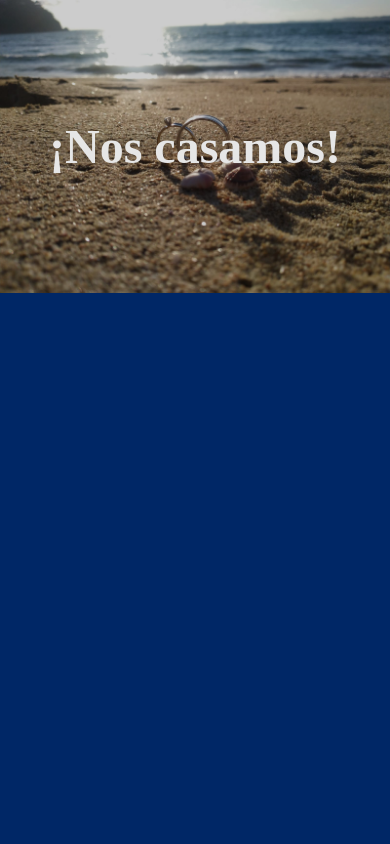
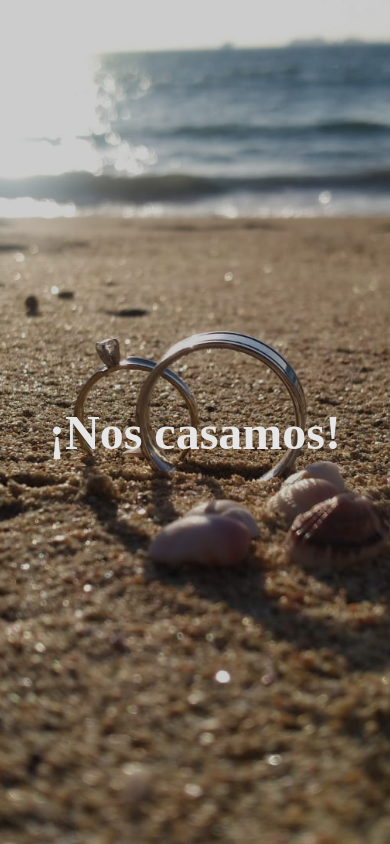
Before and after one commit to VGM137/weddingInvitation, a React app: page /#/ in a window 390 px wide. Built offline with nearby package versions, Linux system fonts and the light colour scheme; a web font is replaced by a local one.

Commit message:
New carousel display with Hero

```diff
--- a/src/assets/styles/components/Carousel.scss
+++ b/src/assets/styles/components/Carousel.scss
@@ -1,7 +1,6 @@
 .carousel{
-  overflow: hidden;
   width: 100%;
-/*   height: 100vh; */
+  height: 100vh;
   margin: auto;
   display: block;
   position: absolute;
--- a/src/assets/styles/components/InfoContainer.scss
+++ b/src/assets/styles/components/InfoContainer.scss
@@ -1,6 +1,6 @@
 .info-container{
   display: grid;
-  grid-template-rows: repeat(6,100vh);
+  grid-template-rows: repeat(7,100vh);
   height: 100%;
   width: 100%;
   position: absolute;
--- a/src/assets/styles/components/Photo.scss
+++ b/src/assets/styles/components/Photo.scss
@@ -8,7 +8,7 @@
   overflow: hidden;
   align-items: center;
   justify-content: center;
-/*   border-radius: 15px; */
+  transform: scale(1.1)
 }
 .photo{
   max-width: 960px;
@@ -21,16 +21,29 @@
 
 @keyframes grow {
   from {
-    transform: scale(0.9)
+    transform: scale(1)
   }
   to {
-    transform: scale(1)
+    transform: scale(1.1)
   }
 }
 
 .photoOne{
   filter: brightness(.8);
   z-index: 0;
+  height: 100vh;
+  width: auto;
+}
+.photoOne-container{
+  width: auto;
+  display: inline-flex;
+  margin: auto;
+  animation-name: grow;
+  animation-duration: 2s;
+  overflow: hidden;
+  align-items: center;
+  justify-content: center;
+  transform: scale(1.1)
 }
 
 @media screen and (max-width: 767px){
@@ -38,7 +51,6 @@
     width: 100%;
     display: inline-flex;
     height: fit-content;
-    margin: 0;
   }
   .photoOne-container{
     border-radius: 0;
--- a/src/components/Carousel.jsx
+++ b/src/components/Carousel.jsx
@@ -1,8 +1,8 @@
 import React from "react";
 import { connect } from "react-redux";
+import InfoContainer from "./InfoContainer";
+import Hero from "./Hero";
 import '../assets/styles/components/Carousel.scss'
-import PhotosContainer from "./PhotosContainer";
-import InfoContainer from "./InfoContainer";
 
 const Carousel = (props) => {
 
@@ -17,7 +17,8 @@ const Carousel = (props) => {
     id='carousel'
     className='carousel'
     onScroll={handleScroll}
-    style={isMobile ? {height: `${props.photoContainer}px`, paddingTop: `${props.hero}px`} : {height: `100vh`, paddingTop: `100vh`}}>
+    /* style={isMobile ? {height: `${props.photoContainer}px`, paddingTop: `${props.hero}px`} : {height: `100vh`, paddingTop: `100vh`}} */>
+
       <InfoContainer/>
     </div>
   )
--- a/src/components/InfoContainer.jsx
+++ b/src/components/InfoContainer.jsx
@@ -1,5 +1,6 @@
 import React, {useRef, useState, useMemo, useEffect}  from "react";
 import { connect } from "react-redux";
+import Hero from "./Hero";
 import TextSection from "./TextSection";
 import engagedPhoto from '../assets/static/engaged-photo.png'
 import rings from '../assets/static/rings.png'
@@ -20,10 +21,13 @@ const InfoContainer = (props) => {
     <div
       id='info-container'
       className='info-container'
-      style={isMobile ? {marginTop: `${props.hero}px`} : {marginTop: `100vh`}}
+      /* style={isMobile ? {marginTop: `${props.hero}px`} : {marginTop: `100vh`}}  */
     >
 {/*       {isVisible
         ? */}
+          <TextSection specific='hero'>
+            <Hero/>
+          </TextSection>
           <TextSection specific='engaged-couple'>
             <div id='info-engaged-img-container'
               className='info-engaged-img-container'>
--- a/src/components/Photo1.jsx
+++ b/src/components/Photo1.jsx
@@ -5,10 +5,10 @@ import '../assets/styles/components/Photo.scss'
 
 const PhotoOne = () => {
   return(
-    <div id='photoOne-container' className='photoOne-container photo-container'>
+    <div id='photoOne-container' className='photoOne-container'>
       <img
         id='photoOne'
-        className='photoOne photo'
+        className='photoOne'
         src={photoOne}
         alt="Foto 1"
       />
--- a/src/components/PhotosContainer.jsx
+++ b/src/components/PhotosContainer.jsx
@@ -14,7 +14,8 @@ import '../assets/styles/components/PhotosContainer.scss'
 const PhotosContainer = (props) => {
 
   let isMobile = props.windowSize.width < 768
-  let isFirstPhoto = props.currentPhoto == '' || props.currentPhoto == 'engaged-couple'
+  let isHero = props.currentPhoto == '' || props.currentPhoto == 'hero'
+  let isFirstPhoto = props.currentPhoto == 'engaged-couple'
   let isSecondPhoto = props.currentPhoto == 'parents'
   let isThirdPhoto = props.currentPhoto == 'good-parents'
   let isFourthPhoto = props.currentPhoto == 'ladies'
@@ -38,6 +39,11 @@ const PhotosContainer = (props) => {
         ?
         <> */}
           <div id='portrait' className='portrait' onLoad={(e) => handleLoad(e)}>
+            {isHero &&
+              <>
+                <Photo7/>
+              </>
+            }
             {isFirstPhoto &&
               <>
                 <Photo2/>
--- a/src/components/TextSection.jsx
+++ b/src/components/TextSection.jsx
@@ -20,6 +20,10 @@ const TextSection = ({specific, children}) => {
       doAnimate = false
     }
 
+    if(entry.target.classList[1] == 'hero'){
+      entry.target.childNodes[0].style.display = 'block'
+    }
+
     if(entry.target.classList[1] == 'engaged-couple' && intersectionRatio == .9){
       entry.target.parentElement.parentElement.parentElement.childNodes[1].style.bottom= ''
       console.log(entry.target.parentElement.parentElement.parentElement.childNodes[1])
@@ -30,13 +34,13 @@ const TextSection = ({specific, children}) => {
         dispatch(displayPhoto(entry.target.classList[1]))
         console.log(entry)
         let children = entry.target.childNodes[0].childNodes
-        if(entry.target.classList[1] !== 'event'){
+        if(entry.target.classList[1] !== 'event' && entry.target.classList[1] !== 'hero'){
           entry.target.childNodes[0].style.display = 'block'
           children.forEach(child => child.classList.add('fadeUp'))
           setTimeout(() => {
             children.forEach(child => child.classList.remove('fadeUp'))
           }, 2200);
-        }else{
+        }else if(entry.target.classList[1] !== 'hero'){
           entry.target.childNodes[0].style.display = 'block'
           children.forEach(child => child.classList.add('fadeDown'))
           setTimeout(() => {
--- a/src/containers/Home.jsx
+++ b/src/containers/Home.jsx
@@ -52,7 +52,7 @@ const Home = (props) => {
       onScroll={handleScroll}
       onLoad={handleLoad}
     >
-      <Hero/>
+
       <PhotosContainer/>
       <Carousel/>
     </section>
```
